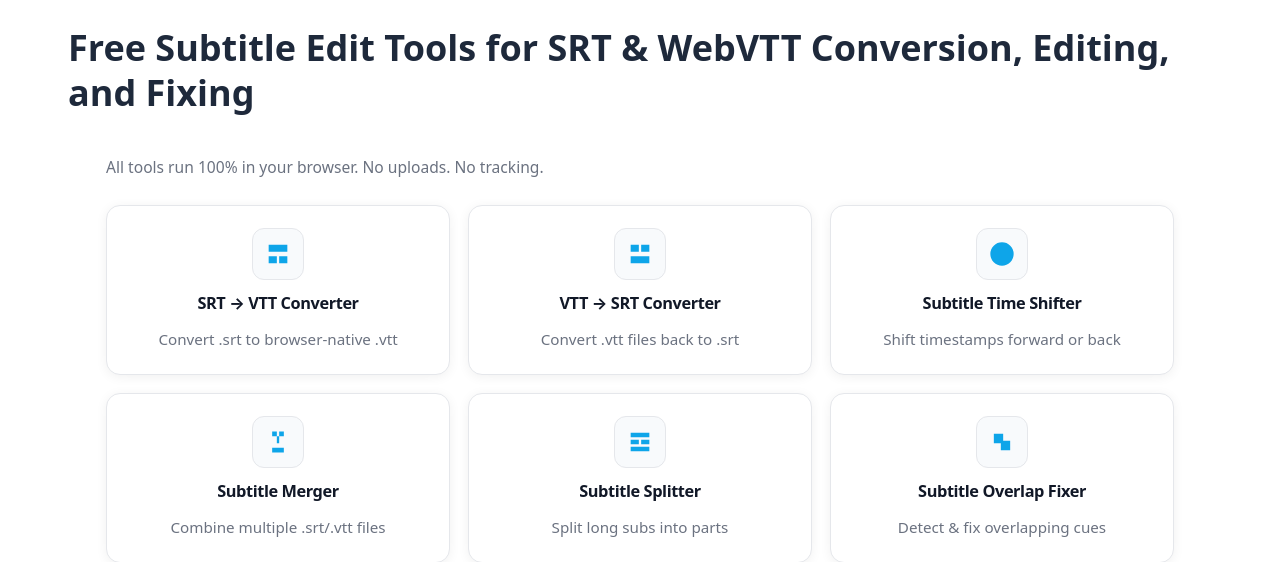
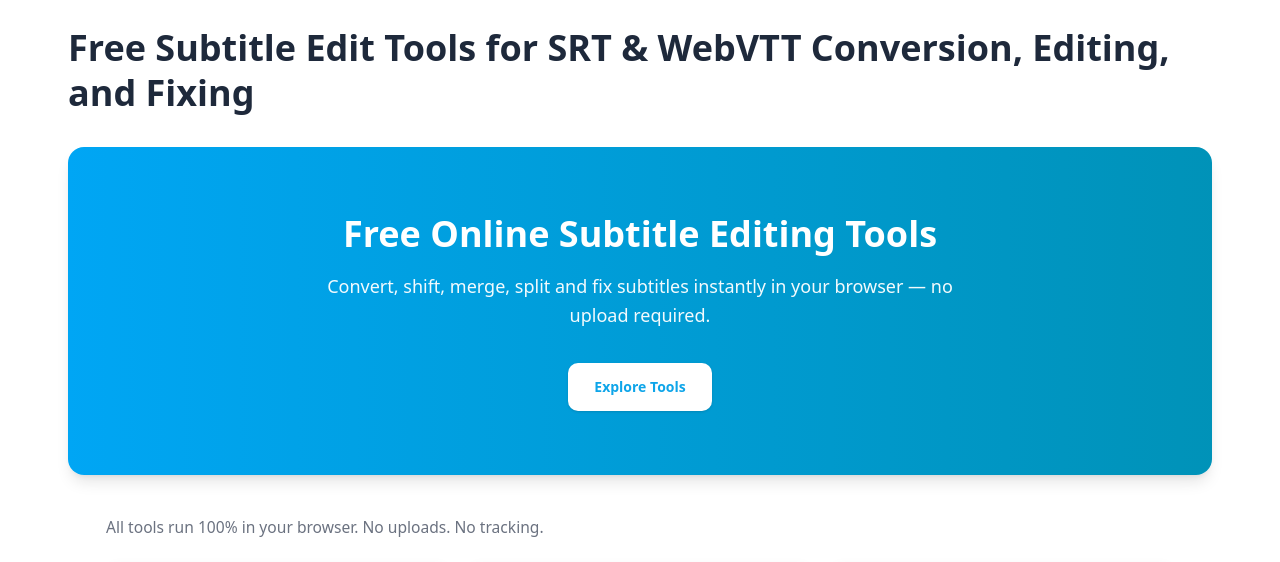
Before and after one commit to kevinrato17/subtitlesedit, a Next.js app: page / in a window 1280 px wide. Shown: the part 80-642 px from the top of the page. Built offline with nearby package versions, Linux system fonts and the light colour scheme.

Commit message:
Refactor index page: remove hero image, add new section for subtitle editing tools with descriptive text and call-to-action button for improved user engagement.

```diff
--- a/pages/index.js
+++ b/pages/index.js
@@ -1,9 +1,5 @@
 import Head from "next/head";
-import Image from "next/image";
 import Layout from "@/components/Layout";
-
-const HERO_IMG =
-  "https://subtitlesedit.com/wp-content/uploads/2025/11/Subtitle-Overlap-Fixer-tool-1024x538.webp";
 
 const section =
   "mx-auto max-w-[1200px] px-4 sm:px-6 lg:px-[3rem] py-10 lg:py-12";
@@ -27,7 +23,8 @@ function HubGrid() {
 
   return (
     <section
-      className="mx-auto mb-12 mt-8 max-w-[1100px] px-4 text-[#111827]"
+      id="tools"
+      className="mx-auto mb-12 mt-8 max-w-[1100px] scroll-mt-24 px-4 text-[#111827]"
       aria-labelledby="se-hub-title"
     >
       <p
@@ -349,6 +346,24 @@ export default function Home() {
             </header>
 
             <div className="entry-content clear px-0" itemProp="text">
+              <div className="px-4 pb-2 pt-6 sm:px-6 lg:px-[3rem]">
+                <div className="overflow-hidden rounded-2xl bg-gradient-to-r from-sky-500 to-cyan-600 px-6 py-14 text-center shadow-lg sm:px-10 sm:py-16">
+                  <p className="text-3xl font-bold leading-tight text-white md:text-4xl">
+                    Free Online Subtitle Editing Tools
+                  </p>
+                  <p className="mx-auto mt-4 max-w-2xl text-base leading-relaxed text-white/95 sm:text-lg">
+                    Convert, shift, merge, split and fix subtitles instantly in
+                    your browser — no upload required.
+                  </p>
+                  <a
+                    href="#tools"
+                    className="mt-8 inline-flex items-center justify-center rounded-[10px] border-2 border-white/80 bg-white px-6 py-3 text-sm font-semibold text-[#0ea5e9] shadow-sm transition-colors hover:border-white hover:bg-white/95 focus-visible:outline focus-visible:outline-2 focus-visible:outline-offset-2 focus-visible:outline-white"
+                  >
+                    Explore Tools
+                  </a>
+                </div>
+              </div>
+
               <HubGrid />
 
               <div className={section}>
@@ -380,17 +395,6 @@ export default function Home() {
               </div>
 
               <div className={section}>
-                <div className="mb-8 overflow-hidden rounded-lg">
-                  <Image
-                    src={HERO_IMG}
-                    alt="A person using subtitle edit tools to edit subtitles"
-                    width={1024}
-                    height={578}
-                    className="h-auto w-full object-cover"
-                    sizes="(max-width: 1024px) 100vw, 1024px"
-                    priority
-                  />
-                </div>
                 <h2 className={h2}>
                   Convert SRT to VTT or WebVTT Instantly
                 </h2>
```
